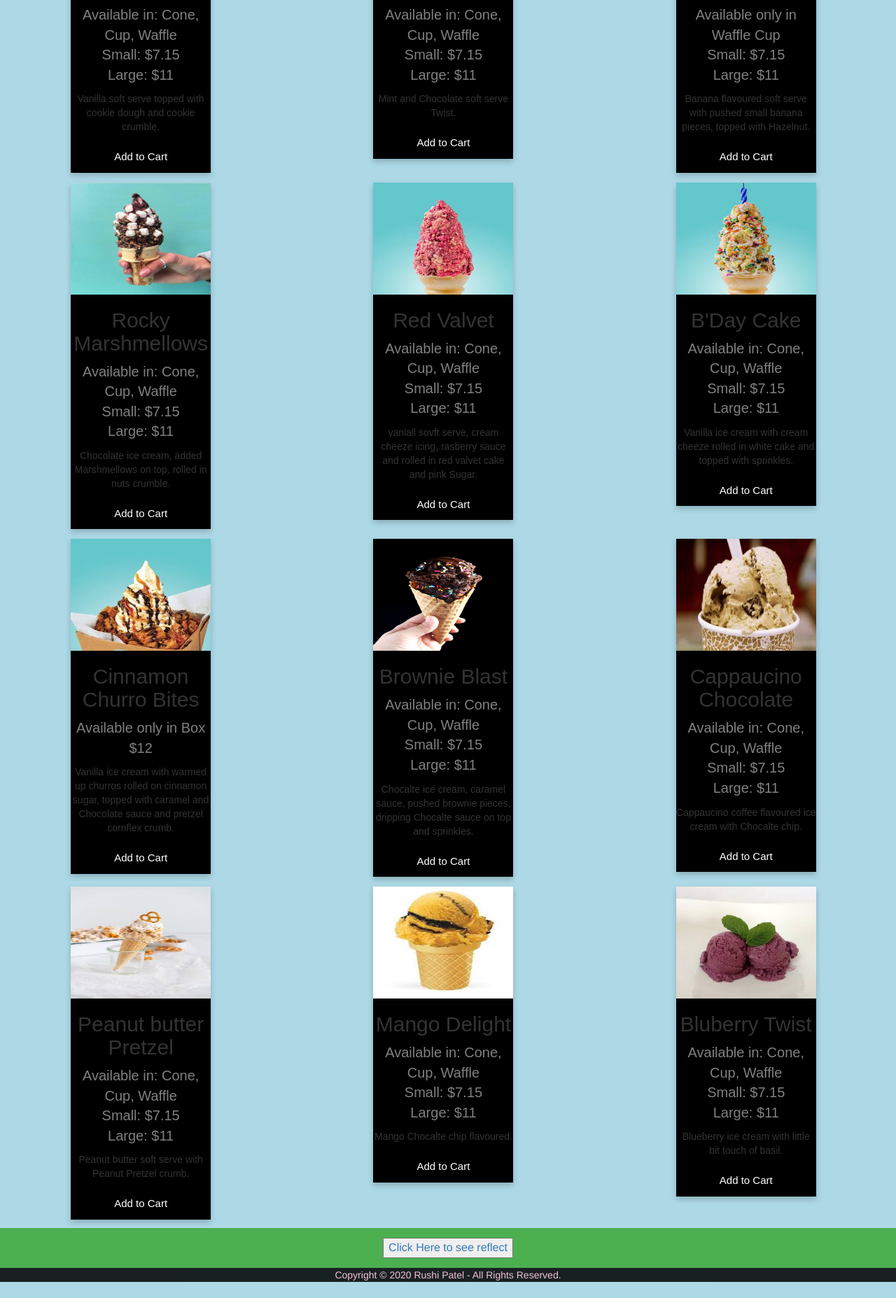
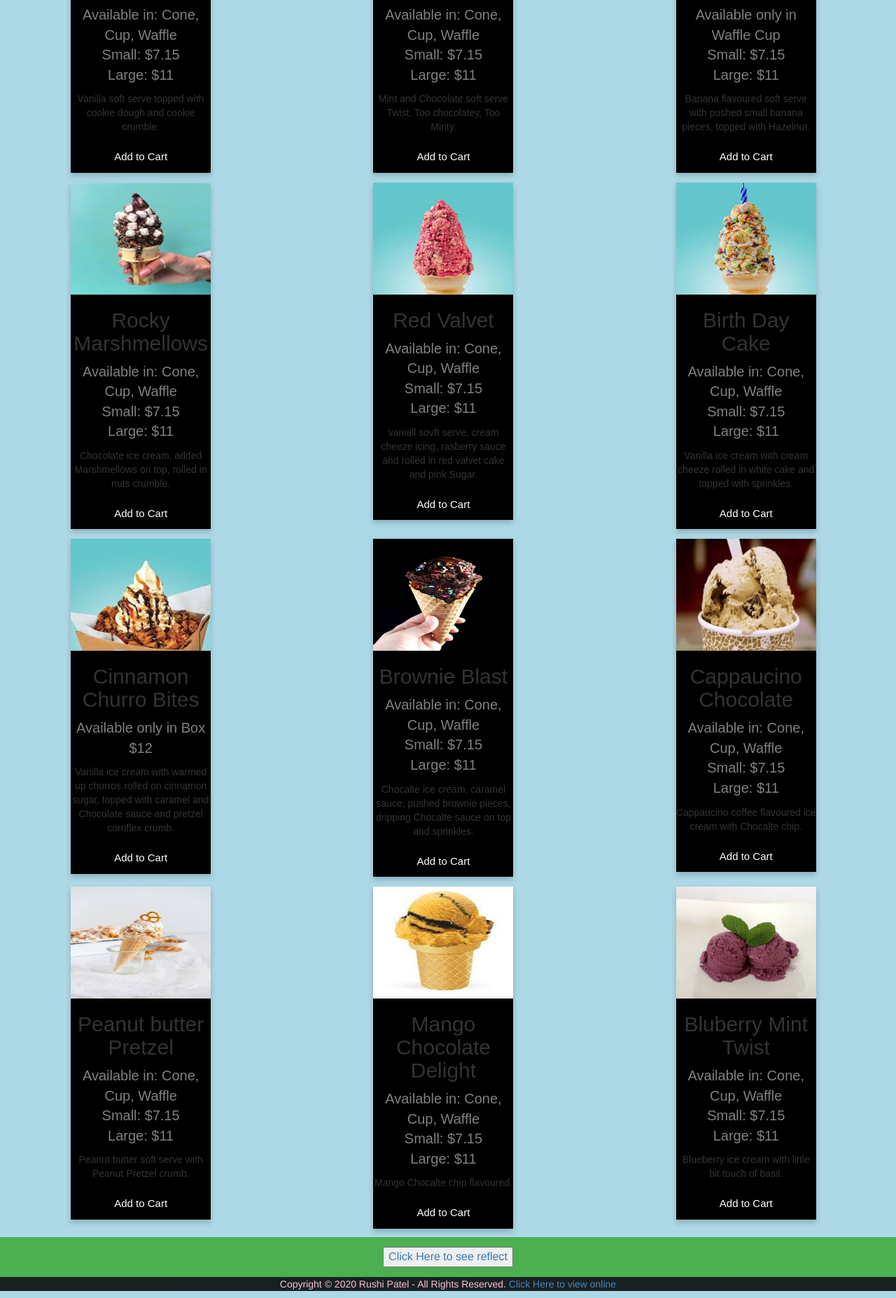
Before and after one commit to rushi-pa/rushidinesh.github.io, a plain HTML site: page index.html in a window 1280 px wide. Shown: the part 511-2366 px from the top of the page at 70% size. Drawn offline with nearby package versions, Linux system fonts and the light colour scheme.

Commit message:
Update index.html
final commit

```diff
--- a/index.html
+++ b/index.html
@@ -13,7 +13,7 @@
     <body style="background-color: lightblue;">
       <div class ="top">
           <h1>
-            <img src="./images/logo.jfif">
+          <img src="./images/logo.jfif" style="width:100%;">
             <span style="padding-top: 50px;"></br>Sugar Island</span>
             <div class="slogan">
             </br>
@@ -41,7 +41,7 @@
             <img style="width: 200px; height: 160px;" src="./images/mintchoco.jfif" alt="big B cycle " style="width:100%">
             <h2>Mint Chocolate</h2>
             <p class="price">Available in: Cone, Cup, Waffle</br>Small: $7.15</br>Large: $11</p>
-            <p>Mint and Chocolate soft serve Twist.</p>
+            <p>Mint and Chocolate soft serve Twist. Too chocolatey, Too Minty.</p>
             <p><button>Add to Cart</button></p>
             </div>
         </div>
@@ -81,7 +81,7 @@
         <div class="column">
             <div class="card">
              <img style="width: 200px; height: 160px;" src="./images/B'day.jfif" alt="big B cycle " style="width:100%">
-             <h2>B'Day Cake</h2>
+             <h2>Birth Day Cake</h2>
              <p class="price">Available in: Cone, Cup, Waffle</br>Small: $7.15</br>Large: $11</p>
              <p>Vanilla ice cream with cream cheeze rolled in white cake and topped with sprinkles.</p>
              <p><button>Add to Cart</button></p>
@@ -134,7 +134,7 @@
       <div class="column">
           <div class="card">
            <img style="width: 200px; height: 160px;" src="./images/Mango.jfif" alt="big B cycle " style="width:100%">
-           <h2>Mango Delight</h2>
+           <h2>Mango Chocolate Delight</h2>
            <p class="price">Available in: Cone, Cup, Waffle</br>Small: $7.15</br>Large: $11</p>
            <p>Mango Chocalte chip flavoured.</p>
            <p><button>Add to Cart</button></p>
@@ -144,7 +144,7 @@
       <div class="column">
           <div class="card">
            <img style="width: 200px; height: 160px;" src="./images/BlueBerry.jfif" alt="big B cycle " style="width:100%">
-           <h2>Bluberry Twist</h2>
+           <h2>Bluberry Mint Twist</h2>
            <p class="price">Available in: Cone, Cup, Waffle</br>Small: $7.15</br>Large: $11</p>
            <p>Blueberry ice cream with little bit touch of basil.</p>
            <p><button>Add to Cart</button></p>
@@ -157,11 +157,12 @@
 
     </div>
 
+
     <div class="footer">
         <div class="copyright-container">
             <div class="vert-align">
                 <p class="headline">
-                Copyright &copy; 2020 Rushi Patel - All Rights Reserved.</p>
+                Copyright &copy; 2020 Rushi Patel - All Rights Reserved. <a href="https://rushidinesh.github.io">Click Here to view online</a></p>
             </div>
         </div>
     </div>
```
